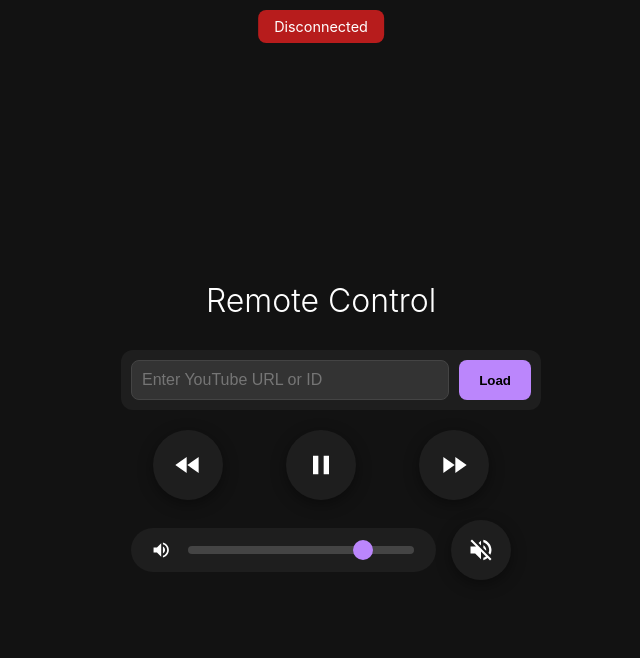
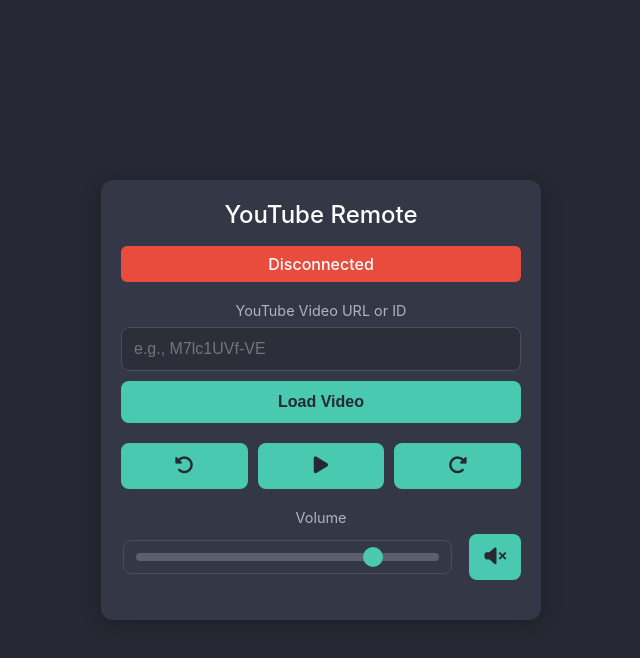
Before and after one commit to Omkar-Shetkar/remote-control, a website: page remote.html in a window 1280 px wide. Shown: the whole page, without its empty margins (319-959 px from the left). Drawn offline with Linux system fonts and the light colour scheme.

Commit message:
remote control fine tuned

```diff
--- a/remote.html
+++ b/remote.html
@@ -7,349 +7,256 @@
       content="width=device-width, initial-scale=1.0, user-scalable=no"
     />
     <title>YouTube Remote</title>
+    <!-- Add Font Awesome for icons -->
+    <link
+      rel="stylesheet"
+      href="https://cdnjs.cloudflare.com/ajax/libs/font-awesome/6.5.1/css/all.min.css"
+    />
     <style>
-      :root {
-        --background-color: #121212;
-        --surface-color: #1e1e1e;
-        --primary-color: #bb86fc;
-        --text-color: #e0e0e0;
-        --icon-color: #ffffff;
-        --error-color: #cf6679;
-      }
       body {
         font-family: -apple-system, BlinkMacSystemFont, "Segoe UI", Roboto,
           Helvetica, Arial, sans-serif;
-        background-color: var(--background-color);
-        color: var(--text-color);
-        margin: 0;
-        padding: 20px;
+        background-color: #262833; /* Softer dark slate background */
+        color: #f0f0f0;
         display: flex;
         flex-direction: column;
         align-items: center;
         justify-content: center;
         height: 100vh;
-        -webkit-tap-highlight-color: transparent;
+        margin: 0;
+        touch-action: manipulation; /* Prevents double-tap zoom on mobile */
       }
       .container {
-        width: 100%;
+        width: 90%;
         max-width: 400px;
-        display: flex;
-        flex-direction: column;
-        gap: 20px;
+        background-color: #343746; /* Lighter slate for the container */
+        padding: 20px;
+        border-radius: 12px;
+        box-shadow: 0 4px 20px rgba(0, 0, 0, 0.25);
+        text-align: center;
       }
       h1 {
-        font-weight: 300;
+        margin-top: 0;
+        font-size: 1.5rem;
         color: #ffffff;
-        text-align: center;
-        margin-bottom: 10px;
+        font-weight: 500;
       }
-      .video-input-container {
-        display: flex;
-        gap: 10px;
+      #status {
+        margin-bottom: 20px;
+        padding: 8px;
+        border-radius: 6px;
+        font-weight: 500;
+        transition: background-color 0.3s ease;
+      }
+      .status-disconnected {
+        background-color: #e74c3c; /* Softer red */
+        color: white;
+      }
+      .status-connected {
+        background-color: #2ecc71; /* Softer green */
+        color: white;
+      }
+      .control-group {
+        margin-bottom: 20px;
+      }
+      .control-group label {
+        display: block;
+        margin-bottom: 8px;
+        font-size: 0.9rem;
+        color: #b0b3c0; /* Lighter grey for labels */
+      }
+      .control-btn,
+      input[type="text"],
+      input[type="range"] {
         width: 100%;
-        background-color: var(--surface-color);
-        padding: 10px;
-        border-radius: 12px;
+        padding: 12px;
+        border-radius: 8px;
+        border: 1px solid #4a4d5c;
+        background-color: #2c2e3a; /* Darker input background */
+        color: #f0f0f0;
+        font-size: 1rem;
+        box-sizing: border-box;
+        -webkit-tap-highlight-color: transparent; /* Removes tap highlight on mobile */
       }
-      #video-url-input {
-        flex-grow: 1;
-        background: #333;
-        border: 1px solid #444;
-        color: var(--text-color);
-        padding: 10px;
-        border-radius: 8px;
-        font-size: 1rem;
-        transition: border-color 0.2s ease;
-      }
-      #video-url-input.input-error {
-        border-color: var(--error-color);
-      }
-      #video-url-input.input-error::placeholder {
-        color: var(--error-color);
-      }
-      #load-video-btn {
-        background-color: var(--primary-color);
-        color: #000;
+      .control-btn {
+        background-color: #48c9b0; /* Calming teal */
         border: none;
-        padding: 0 20px;
-        border-radius: 8px;
+        color: #262833; /* Dark text for contrast on the button */
         font-weight: bold;
         cursor: pointer;
-        transition: background-color 0.2s ease, transform 0.1s ease;
+        transition: background-color 0.2s, transform 0.1s;
+        font-size: 1.2rem; /* Increase font size for icons */
       }
-      #load-video-btn:active {
-        transform: scale(0.95);
+      .control-btn:active {
+        background-color: #16a085; /* Darker teal for active state */
+        transform: scale(0.98);
       }
-      .control-button {
-        background-color: var(--surface-color);
-        border: none;
-        border-radius: 50%;
-        width: 70px;
-        height: 70px;
-        display: flex;
-        align-items: center;
-        justify-content: center;
-        cursor: pointer;
-        transition: background-color 0.2s ease, transform 0.1s ease;
-        box-shadow: 0 4px 15px rgba(0, 0, 0, 0.4);
+      .button-grid {
+        display: grid;
+        grid-template-columns: repeat(3, 1fr);
+        gap: 10px;
+        margin-bottom: 20px;
       }
-      .control-button:active {
-        transform: scale(0.95);
-        background-color: #333;
+      #load-btn {
+        grid-column: span 3;
+        font-size: 1rem; /* Reset font size for button with text */
       }
-      .control-button svg {
-        width: 32px;
-        height: 32px;
-        fill: var(--icon-color);
-      }
-      #play-pause-button svg.play-icon {
-        display: block;
-      }
-      #play-pause-button svg.pause-icon {
-        display: none;
-      }
-      .main-controls {
-        display: flex;
-        justify-content: space-around;
-        align-items: center;
-      }
-      .volume-and-mute-container {
+      .volume-controls {
         display: flex;
         align-items: center;
         gap: 15px;
-        width: 100%;
-        padding: 0 10px;
-        box-sizing: border-box;
-      }
-      .volume-control {
-        flex-grow: 1;
-        display: flex;
-        align-items: center;
-        gap: 15px;
-        background-color: var(--surface-color);
-        padding: 10px 20px;
-        border-radius: 25px;
-      }
-      .volume-control svg {
-        width: 24px;
-        height: 24px;
-        fill: var(--icon-color);
       }
       #volume-slider {
+        flex-grow: 1;
+      }
+      /* Style for range input */
+      input[type="range"] {
         -webkit-appearance: none;
         appearance: none;
-        width: 100%;
+        background: transparent;
+        cursor: pointer;
+      }
+      input[type="range"]::-webkit-slider-runnable-track {
+        background: #5b5f70; /* Slider track color */
         height: 8px;
-        background: #444;
-        outline: none;
         border-radius: 4px;
       }
-      #volume-slider::-webkit-slider-thumb {
+      input[type="range"]::-webkit-slider-thumb {
         -webkit-appearance: none;
         appearance: none;
+        margin-top: -6px; /* Center thumb on track */
+        background-color: #48c9b0; /* Thumb color matches button */
+        height: 20px;
         width: 20px;
-        height: 20px;
-        background: var(--primary-color);
-        cursor: pointer;
         border-radius: 50%;
-      }
-      #volume-slider::-moz-range-thumb {
-        width: 20px;
-        height: 20px;
-        background: var(--primary-color);
-        cursor: pointer;
-        border-radius: 50%;
-      }
-      #toggle-mute {
-        width: 60px;
-        height: 60px;
-        flex-shrink: 0;
-      }
-      #toggle-mute svg {
-        width: 28px;
-        height: 28px;
-      }
-      #status {
-        position: fixed;
-        top: 10px;
-        left: 50%;
-        transform: translateX(-50%);
-        padding: 8px 16px;
-        border-radius: 8px;
-        font-size: 0.9rem;
-        transition: all 0.3s ease;
-      }
-      .status-disconnected {
-        background-color: #b71c1c;
-        color: white;
-      }
-      .status-connected {
-        background-color: #1b5e20;
-        color: white;
       }
     </style>
   </head>
   <body>
-    <div id="status" class="status-disconnected">Connecting...</div>
     <div class="container">
-      <h1>Remote Control</h1>
+      <h1>YouTube Remote</h1>
+      <div id="status" class="status-disconnected">Disconnected</div>
 
-      <div class="video-input-container">
-        <input
-          type="text"
-          id="video-url-input"
-          placeholder="Enter YouTube URL or ID"
-        />
-        <button id="load-video-btn">Load</button>
-      </div>
-
-      <div class="main-controls">
-        <button class="control-button" id="seek-backward">
-          <svg viewBox="0 0 24 24">
-            <path d="M11 18V6l-8.5 6 8.5 6zm.5-6l8.5 6V6l-8.5 6z" />
-          </svg>
-        </button>
-        <button class="control-button" id="play-pause-button">
-          <svg class="play-icon" viewBox="0 0 24 24">
-            <path d="M8 5v14l11-7z" />
-          </svg>
-          <svg class="pause-icon" viewBox="0 0 24 24">
-            <path d="M6 19h4V5H6v14zm8-14v14h4V5h-4z" />
-          </svg>
-        </button>
-        <button class="control-button" id="seek-forward">
-          <svg viewBox="0 0 24 24">
-            <path d="M4 18l8.5-6L4 6v12zm9-12v12l8.5-6L13 6z" />
-          </svg>
+      <div class="control-group">
+        <label for="video-id">YouTube Video URL or ID</label>
+        <input type="text" id="video-id" placeholder="e.g., M7lc1UVf-VE" />
+        <button id="load-btn" class="control-btn" style="margin-top: 10px">
+          Load Video
         </button>
       </div>
 
-      <div class="volume-and-mute-container">
-        <div class="volume-control">
-          <svg viewBox="0 0 24 24">
-            <path
-              d="M3 9v6h4l5 5V4L7 9H3zm13.5 3c0-1.77-1.02-3.29-2.5-4.03v8.05c1.48-.73 2.5-2.25 2.5-4.02zM14 3.23v2.06c2.89.86 5 3.54 5 6.71s-2.11 5.85-5 6.71v2.06c4.01-.91 7-4.49 7-8.77s-2.99-7.86-7-8.77z"
-            />
-          </svg>
+      <div class="control-group">
+        <div class="button-grid">
+          <button id="seek-back-btn" class="control-btn">
+            <i class="fas fa-rotate-left"></i>
+          </button>
+          <button id="play-pause-btn" class="control-btn">
+            <i class="fas fa-play"></i>
+          </button>
+          <button id="seek-fwd-btn" class="control-btn">
+            <i class="fas fa-rotate-right"></i>
+          </button>
+        </div>
+      </div>
+
+      <div class="control-group">
+        <label>Volume</label>
+        <div class="volume-controls">
           <input type="range" id="volume-slider" min="0" max="100" value="80" />
+          <button
+            id="mute-btn"
+            class="control-btn"
+            style="width: auto; padding: 12px 15px"
+          >
+            <i class="fas fa-volume-xmark"></i>
+          </button>
         </div>
-        <button class="control-button" id="toggle-mute">
-          <svg viewBox="0 0 24 24">
-            <path
-              d="M16.5 12c0-1.77-1.02-3.29-2.5-4.03v2.21l2.45 2.45c.03-.2.05-.41.05-.63zm2.5 0c0 .94-.2 1.82-.54 2.64l1.51 1.51C20.63 14.91 21 13.5 21 12c0-4.28-2.99-7.86-7-8.77v2.06c2.89.86 5 3.54 5 6.71zM4.27 3L3 4.27 7.73 9H3v6h4l5 5v-6.73l4.25 4.25c-.67.52-1.42.93-2.25 1.18v2.06c1.38-.31 2.63-.95 3.69-1.81L19.73 21 21 19.73l-9-9L4.27 3zM12 4L9.91 6.09 12 8.18V4z"
-            />
-          </svg>
-        </button>
       </div>
     </div>
 
     <script>
       const statusDiv = document.getElementById("status");
-      const playPauseBtn = document.getElementById("play-pause-button");
-      const playIcon = playPauseBtn.querySelector(".play-icon");
-      const pauseIcon = playPauseBtn.querySelector(".pause-icon");
-      const seekBackwardBtn = document.getElementById("seek-backward");
-      const seekForwardBtn = document.getElementById("seek-forward");
-      const toggleMuteBtn = document.getElementById("toggle-mute");
+      const videoIdInput = document.getElementById("video-id");
+      const loadBtn = document.getElementById("load-btn");
+      const playPauseBtn = document.getElementById("play-pause-btn");
+      const seekBackBtn = document.getElementById("seek-back-btn");
+      const seekFwdBtn = document.getElementById("seek-fwd-btn");
+      const muteBtn = document.getElementById("mute-btn");
       const volumeSlider = document.getElementById("volume-slider");
-      const videoUrlInput = document.getElementById("video-url-input");
-      const loadVideoBtn = document.getElementById("load-video-btn");
 
-      let isPlaying = true;
       let ws;
 
       function connect() {
-        const wsUrl = `ws://${window.location.host}`;
-        ws = new WebSocket(wsUrl);
+        // Use window.location.hostname to connect to the server that served the page
+        ws = new WebSocket(`ws://${window.location.hostname}:8080`);
 
-        ws.onopen = () => {
-          console.log("Connected to WebSocket server.");
+        ws.onopen = function () {
           statusDiv.textContent = "Connected";
           statusDiv.className = "status-connected";
         };
 
-        ws.onclose = () => {
-          console.log("Disconnected from WebSocket server.");
+        ws.onclose = function () {
           statusDiv.textContent = "Disconnected";
           statusDiv.className = "status-disconnected";
+          // Try to reconnect after 3 seconds
           setTimeout(connect, 3000);
         };
 
-        ws.onerror = (error) => {
-          console.error("WebSocket Error: ", error);
+        ws.onerror = function (error) {
+          console.error("WebSocket Error:", error);
           ws.close();
         };
       }
 
       function sendCommand(command, value = null) {
         if (ws && ws.readyState === WebSocket.OPEN) {
-          const message = { command };
-          if (value !== null) {
-            message.value = value;
-          }
-          ws.send(JSON.stringify(message));
+          const message = JSON.stringify({ command, value });
+          ws.send(message);
         } else {
           console.log("WebSocket is not connected.");
         }
       }
 
-      function updatePlayPauseUI() {
-        playIcon.style.display = isPlaying ? "none" : "block";
-        pauseIcon.style.display = isPlaying ? "block" : "none";
+      function extractYouTubeId(url) {
+        let videoId = url;
+        const patterns = [
+          /(?:https?:\/\/)?(?:www\.)?youtube\.com\/watch\?v=([a-zA-Z0-9_-]{11})/,
+          /(?:https?:\/\/)?(?:www\.)?youtu\.be\/([a-zA-Z0-9_-]{11})/,
+          /(?:https?:\/\/)?(?:www\.)?youtube\.com\/embed\/([a-zA-Z0-9_-]{11})/,
+        ];
+
+        for (const pattern of patterns) {
+          const match = url.match(pattern);
+          if (match && match[1]) {
+            videoId = match[1];
+            break;
+          }
+        }
+        // Assume if it's 11 chars and no slashes, it's already an ID
+        if (videoId.length === 11 && !videoId.includes("/")) {
+          return videoId;
+        }
+        return videoId; // return original if no match, maybe it was an ID
       }
 
-      function getYouTubeId(url) {
-        if (!url) return null;
-        const regExp =
-          /^.*(youtu.be\/|v\/|u\/\w\/|embed\/|watch\?v=|\&v=)([^#\&\?]*).*/;
-        const match = url.match(regExp);
-
-        if (match && match[2].length === 11) {
-          return match[2];
-        } else if (url.length === 11) {
-          return url; // Assume raw video ID
-        }
-        return null;
-      }
-
-      loadVideoBtn.addEventListener("click", () => {
-        const url = videoUrlInput.value.trim();
-        const videoId = getYouTubeId(url);
-        videoUrlInput.classList.remove("input-error");
-
-        if (videoId) {
+      loadBtn.addEventListener("click", () => {
+        const videoIdentifier = videoIdInput.value.trim();
+        if (videoIdentifier) {
+          const videoId = extractYouTubeId(videoIdentifier);
           sendCommand("loadVideo", videoId);
-          videoUrlInput.value = "";
-          videoUrlInput.placeholder = "Enter YouTube URL or ID";
-          isPlaying = true;
-          updatePlayPauseUI();
-        } else {
-          videoUrlInput.classList.add("input-error");
-          videoUrlInput.value = "";
-          videoUrlInput.placeholder = "Invalid URL or ID. Try again.";
         }
       });
 
-      videoUrlInput.addEventListener("focus", () => {
-        videoUrlInput.classList.remove("input-error");
-        videoUrlInput.placeholder = "Enter YouTube URL or ID";
-      });
-
-      playPauseBtn.addEventListener("click", () => {
-        sendCommand("togglePlay");
-        isPlaying = !isPlaying;
-        updatePlayPauseUI();
-      });
-
-      seekBackwardBtn.addEventListener("click", () => sendCommand("seek", -10));
-      seekForwardBtn.addEventListener("click", () => sendCommand("seek", 10));
-      toggleMuteBtn.addEventListener("click", () => sendCommand("toggleMute"));
+      playPauseBtn.addEventListener("click", () => sendCommand("togglePlay"));
+      muteBtn.addEventListener("click", () => sendCommand("toggleMute"));
+      seekBackBtn.addEventListener("click", () => sendCommand("seek", -10));
+      seekFwdBtn.addEventListener("click", () => sendCommand("seek", 10));
 
       volumeSlider.addEventListener("input", () => {
         sendCommand("setVolume", parseInt(volumeSlider.value, 10));
       });
 
-      updatePlayPauseUI();
+      // Initial connection
       connect();
     </script>
   </body>
```
Also changed, not shown: player.html (+40 -4 lines), README.md.
